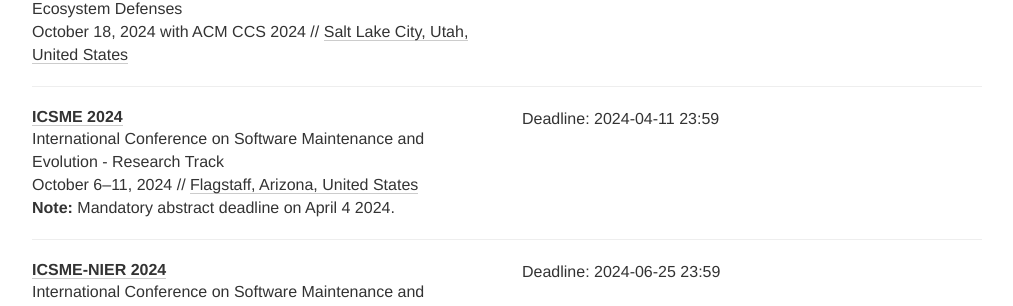
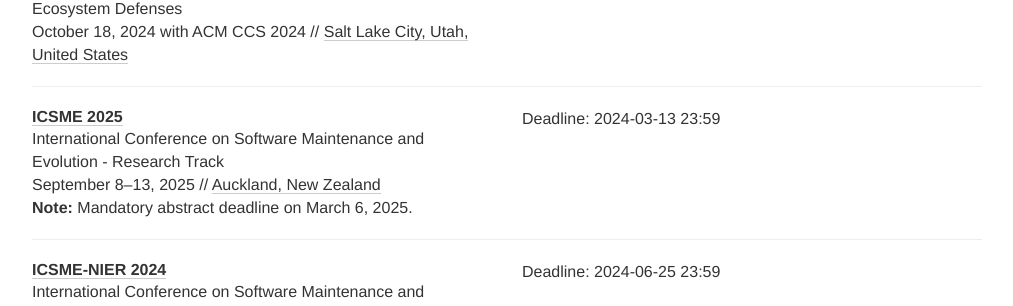
Before and after one commit to se-deadlines/se-deadlines.github.io, a Jekyll site: the page built from index.html, in a window 1280 px wide and 900 px high, scrolled down 11647 px. Shown: the part 152-458 px from the top of the window, without its empty margins (133-1146 px from the left). Built offline with Jekyll 4.4.1, drawn with Linux system fonts in a browser that asks for light colours; nearby versions of some CDN libraries.

Commit message:
Added ICSME RPT.

```diff
--- a/_data/conferences.yml
+++ b/_data/conferences.yml
@@ -807,13 +807,13 @@
 # ICSMEs
 - name: ICSME
   description: International Conference on Software Maintenance and Evolution - Research Track
-  year: 2024
-  link: https://conf.researchr.org/track/icsme-2024/icsme-2024-papers
+  year: 2025
+  link: https://conf.researchr.org/track/icsme-2025/icsme-2025-papers
   deadline:
-  - "2024-04-11 23:59"
-  date: October 6-11, 2024
-  place: Flagstaff, Arizona, United States
-  note: Mandatory abstract deadline on April 4 2024.
+  - "2024-03-13 23:59"
+  date: September 8-13, 2025
+  place: Auckland, New Zealand
+  note: Mandatory abstract deadline on March 6, 2025.
   tags: [CO, RPT]
 
 - name: ICSME-NIER
```
